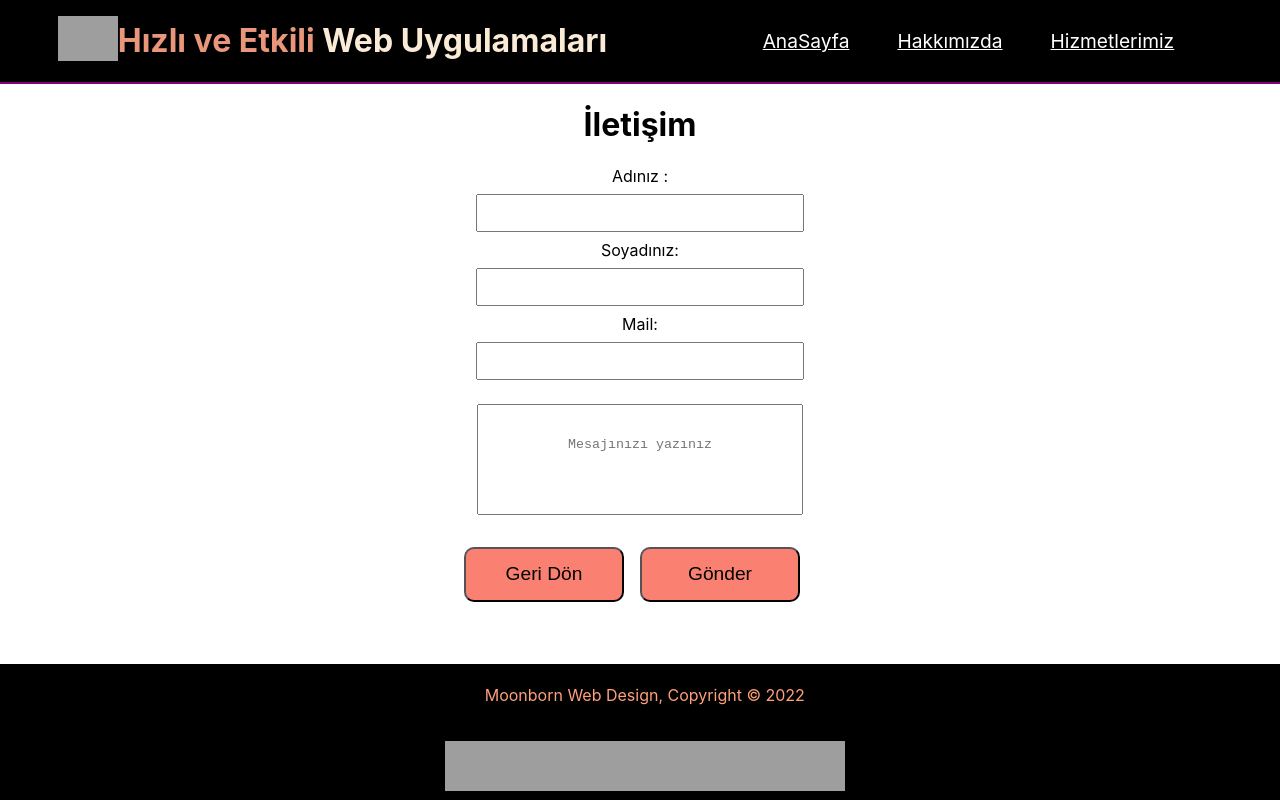
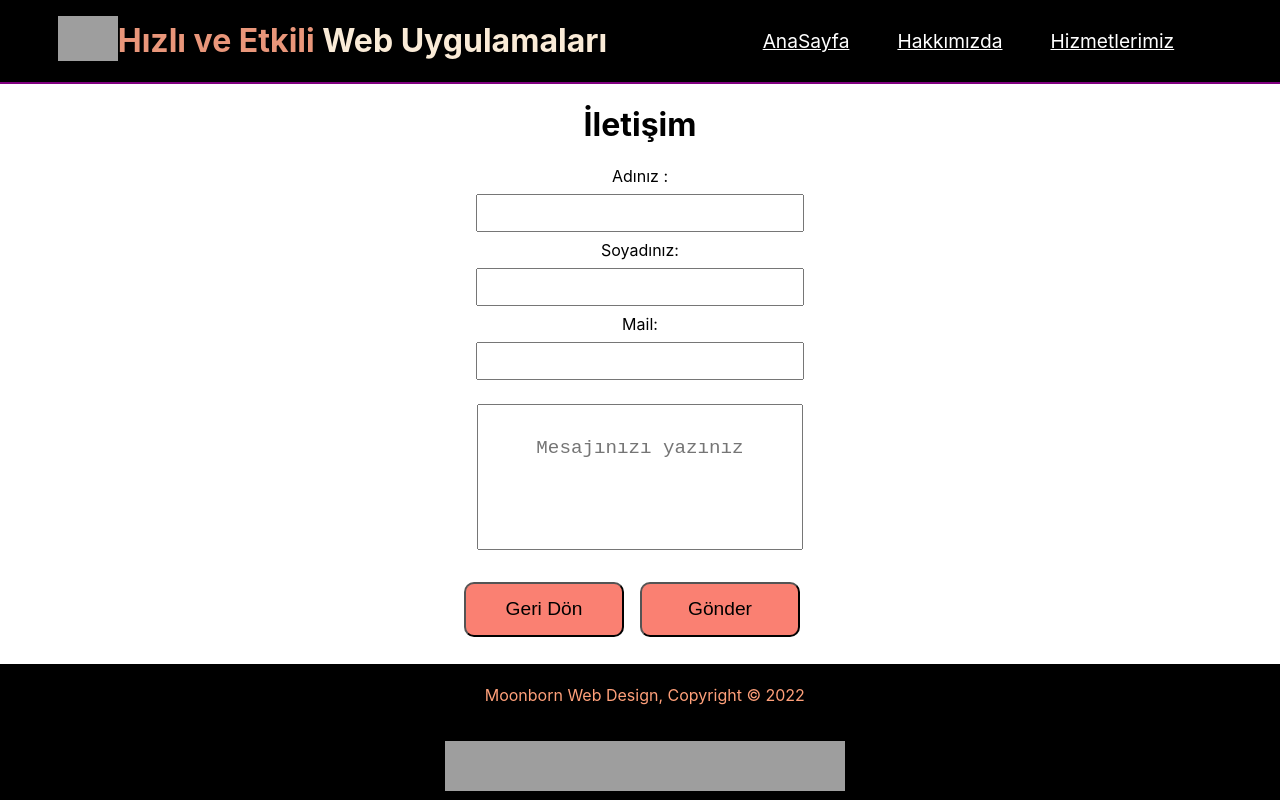
Before and after one commit to aydogdu-ali/react_router_example, a React (Create React App) app: page /contact in a window 1280 px wide. Built offline with nearby package versions, Linux system fonts and the light colour scheme; grey boxes are pictures that could not be loaded.

Commit message:
added explain

```diff
--- a/src/App.js
+++ b/src/App.js
@@ -12,15 +12,17 @@ import Css from "./pages/Css"
 import Javascript from "./pages/Javascript";
 import Contact from "./pages/Contact";
 
+// React-Router yapısı ile tüm sayfaları kapsadım.
 function App() {
   return (
     <div className="App">
       <BrowserRouter>
+      {/*Her sayfada gösterilecek olan Navbar ve Footeru kapsam dışına aldım*/}
       <Navbar />
       <Routes>
 
       <Route path = "/" element ={<Home/>}/>
-
+    {/*Nested roting işlemlerinde her bir sayfa için ayrı bir parth açtım.*/}
 <Route path="/html" element = {<Html/>}/>
 <Route path="/css" element = {<Css/>}/>
 <Route path="/Javascript" element = {<Javascript/>}/>
@@ -30,6 +32,7 @@ function App() {
       <Route path = "/service" element ={<Service/>}/>
       <Route path = "/contact" element ={<Contact/>}/>
       </Route>
+      {/*Kullanıcı elle ya da sayfanın hata vermesi durumunda hata mesajı verdim.*/}
       <Route path = "*" element ={<NotFound/>}/>
 
      </Routes>
--- a/src/components/card/Card.jsx
+++ b/src/components/card/Card.jsx
@@ -3,40 +3,49 @@ import "./cars.css";
 import HTML from "../../assets/img/logo_html.png";
 import CSS from "../../assets/img/logo_css.png";
 import JS from "../../assets/img/js.png";
-import {useNavigate, Outlet} from "react-router-dom"
+import { useNavigate, Outlet } from "react-router-dom";
 
 const Card = () => {
-  const navigate = useNavigate()
+  const navigate = useNavigate();
   return (
     <div className="container_1">
       <div className=" Card">
         <div className="box">
-          <img src={HTML} alt=""  onClick={()=>navigate("/html")}/>
+          <img src={HTML} alt="" onClick={() => navigate("/html")} />
           <h3>HTML</h3>
           <p>
-            Hiper Metin İşaretleme Dili (İngilizce Hypertext Markup Language,-HTML) web sayfalarını oluşturmak için kullanılan standart metin işaretleme dilidir.
+            Hiper Metin İşaretleme Dili (İngilizce Hypertext Markup
+            Language,-HTML) web sayfalarını oluşturmak için kullanılan standart
+            metin işaretleme dilidir.
           </p>
         </div>{" "}
-
         <div className="box">
-         <img src={CSS} alt="" onClick={()=>navigate("/css")}/>
+          <img src={CSS} alt="" onClick={() => navigate("/css")} />
           <h3>CSS</h3>
           <p>
-         Cascading Style Sheets (Basamaklı Stil Şablonları ya da Basamaklı Biçim Sayfaları, bilinen kısa adıyla CSS), HTML'e ek olarak metin ve format biçimlendirme alanında fazladan olanaklar sunan bir işaretleme dilidir.
-
-
+            Cascading Style Sheets (Basamaklı Stil Şablonları ya da Basamaklı
+            Biçim Sayfaları, bilinen kısa adıyla CSS), HTML'e ek olarak metin ve
+            format biçimlendirme alanında fazladan olanaklar sunan bir
+            işaretleme dilidir.
           </p>
         </div>
         <div className="box box1">
-         <img src={JS} alt="" onClick={()=>navigate("/Javascript")}/>
+          <img src={JS} alt="" onClick={() => navigate("/Javascript")} />
           <h3>JS</h3>
           <p>
-         JavaScript(JS), HTML ve CSS ile birlikte World Wide Web'in temel teknolojilerinden biri olan programlama dilidir .  Web sitelerinin %97'sinden fazlası, web sayfası hareketleri için istemci tarafında JavaScript kullanırlar.
+            JavaScript(JS), HTML ve CSS ile birlikte World Wide Web'in temel
+            teknolojilerinden biri olan programlama dilidir . Web sitelerinin
+            %97'sinden fazlası, web sayfası hareketleri için istemci tarafında
+            JavaScript kullanırlar.
           </p>
-
         </div>
       </div>
-     <Outlet/>
+
+        {
+          /*sayfa içinde iken tıklandığında kendisinden sonraki sayfaya geçişini sağlıyorum*/
+        }
+
+      <Outlet />
     </div>
   );
 };
--- a/src/components/css pages/contact.css
+++ b/src/components/css pages/contact.css
@@ -1,47 +1,43 @@
-.form_contact{
+.form_contact {
   text-align: center;
 }
 
-.input_Form{
+.input_Form {
   display: flex;
   flex-direction: column;
   justify-content: center;
-    gap:.5rem;
-    margin-top:0.5rem
+  gap: 0.5rem;
+  margin-top: 0.5rem;
 }
 
-.input_Form input{
+.input_Form input {
   text-align: center;
   width: 20rem;
   height: 2rem;
   margin: auto;
-
 }
 
-
-
-.input_textarea{
+.input_textarea {
   padding-top: 2rem;
   width: 20rem;
   margin: auto;
   resize: none;
   text-align: center;
+  font-size: 1.2rem;
 }
 
-
-.TextArea{
+.TextArea {
   margin-top: 1.5rem;
 }
 
-
-.Contact_Button, .Submit{
+.Contact_Button,
+.Submit {
   background-color: salmon;
   border-radius: 10px;
   margin-top: 2rem;
   margin-right: 1rem;
-    padding: .9rem;
+  padding: 0.9rem;
   width: 10rem;
   font-size: 1.2rem;
-    gap:3
-
+  gap: 3;
 }
--- a/src/pages/Css.jsx
+++ b/src/pages/Css.jsx
@@ -4,6 +4,7 @@ import CSS from "../assets/img/logo_css.png"
 import {useNavigate} from "react-router-dom"
 
 const Css = () => {
+  /*sayfa geçişlerinde useNavigete Hookunu kullandım*/
   const navigate = useNavigate()
   return (
     <div className='Card_Css'>
@@ -20,7 +21,7 @@ Bir Web sayfası içerisinde birbiriyle uyumlu birkaç renk ve birkaç yazı tip
 
 <p> CSS kodları, HTML kodlarının içine yazılabildiği gibi harici bir CSS dosyası oluşturularak da işlem yaptırılabilir. Türüne göre BODY veya HEAD bölümlerinde yer alabilirler. Ayrıca <link rel="stylesheet" type="text/css" href="style.css" /> koduyla CSS dosyası çalışma sayfasına eklenebilir. Onları ayrı dosyada veya dosyalarda saklamak, onları değişik HTML sayfalarınca kullanılmasını sağlar, aynı sayfanın değişik aygıtlara göre formatlandırılmasını kolaylaştırır, sunumla yapıyı ayırarak değişiklik yapılmasını sağlar.</p>
 
-
+{/*sayfa içinde iken tıklandığında bir önceki sayfaya geçişini sağlıyorum*/}
 <button onClick = {()=> navigate(-1)}className="Css_Button"> Geri Dön</button>
 
     </div>
--- a/src/pages/Html.jsx
+++ b/src/pages/Html.jsx
@@ -4,6 +4,7 @@ import "../components/css pages/html.css"
 import {useNavigate} from "react-router-dom"
 
 const Html = () => {
+   /*sayfa geçişlerinde useNavigete Hookunu kullandım*/
   const navigate = useNavigate()
   return (
     <div className='Card_Html'>
@@ -18,7 +19,7 @@ const Html = () => {
 
 <p> Küçüktür ve büyüktür işaretleri arasına yazılan HTML komutları kullanılarak yazılır. İşaretlenen metnin başını ve sonunu belirtmek için çoğunlukla çift olarak kullanılırlar  ancak işaretlemek yerine metnin bir yerine bir işaret konacaksa tek olarak da kullanılabilirler.</p>
 
-
+{/*sayfa içinde iken tıklandığında bir önceki sayfaya geçişini sağlıyorum*/}
 <button onClick = {()=> navigate(-1)}className="Html_Button"> Geri Dön</button>
 
     </div>
--- a/src/pages/Javascript.jsx
+++ b/src/pages/Javascript.jsx
@@ -4,6 +4,7 @@ import "../components/css pages/javascript.css"
 import {useNavigate} from "react-router-dom"
 
 const Javascript = () => {
+   /*sayfa geçişlerinde useNavigete Hookunu kullandım*/
   const navigate = useNavigate()
   return (
     <div className='Card_js'>
@@ -18,7 +19,7 @@ const Javascript = () => {
 
 <p> Küçüktür ve büyüktür işaretleri arasına yazılan HTML komutları kullanılarak yazılır. İşaretlenen metnin başını ve sonunu belirtmek için çoğunlukla çift olarak kullanılırlar  ancak işaretlemek yerine metnin bir yerine bir işaret konacaksa tek olarak da kullanılabilirler.</p>
 
-
+{/*sayfa içinde iken tıklandığında bir önceki sayfaya geçişini sağlıyorum*/}
 <button onClick = {()=> navigate(-1)}className="js_Button"> Geri Dön</button>
 
     </div>
--- a/src/pages/Service.jsx
+++ b/src/pages/Service.jsx
@@ -7,6 +7,7 @@ import {useNavigate,Outlet} from "react-router-dom"
 
 
 const Service = () => {
+  // tıklandığında hangi sayfaya gideceğini belirttim.
   const navigate = useNavigate()
   return (
 <div>
```
Lines whose indentation alone changed are shown as unchanged.
